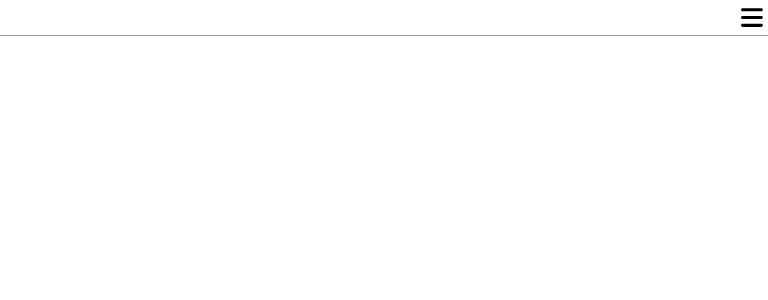
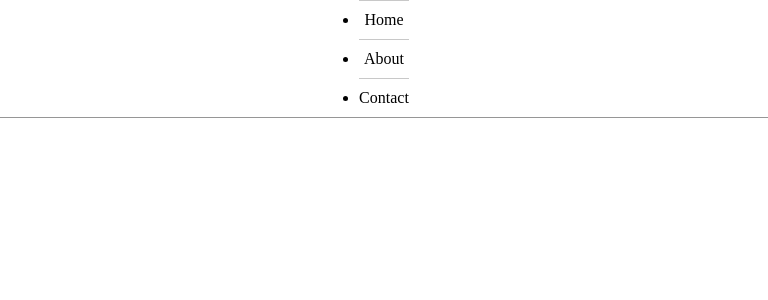
Before and after one commit to john-ngai/react_navbar, a React (Create React App) app: page / in a window 768 px wide. Shown: the top 300 px of the page. Built offline with nearby package versions, Linux system fonts and the light colour scheme.

Commit message:
Add styling - desktop navbar

```diff
--- a/src/style.css
+++ b/src/style.css
@@ -28,7 +28,11 @@
     padding: 5px;
   }
 
-  .navbar-list--active {
+  .navbar-list {
+    display: none;
+  }
+
+  .navbar-list.active {
     list-style: none;
     width: 100%;
     display: flex;
@@ -37,9 +41,6 @@
     align-items: center;
   }
 
-  .navbar-list--inactive {
-    display: none;
-  }
 
   .navbar-link {
     width: 100%;
@@ -49,3 +50,25 @@
     cursor: pointer;
   }
 }
+
+/* For desktop: */
+@media only screen and (min-width: 768px) {
+  .container--icon .faBars {
+    display: none;
+  }
+
+  .navbar{
+    border-bottom: 1px solid rgb(150, 150, 150);
+  }
+
+  .navbar-list {
+    list-style: none;
+    display: flex;
+    gap: 10px;
+    padding: 10px;
+  }
+
+  .navbar-link {
+    cursor: pointer;
+  }
+}
```
